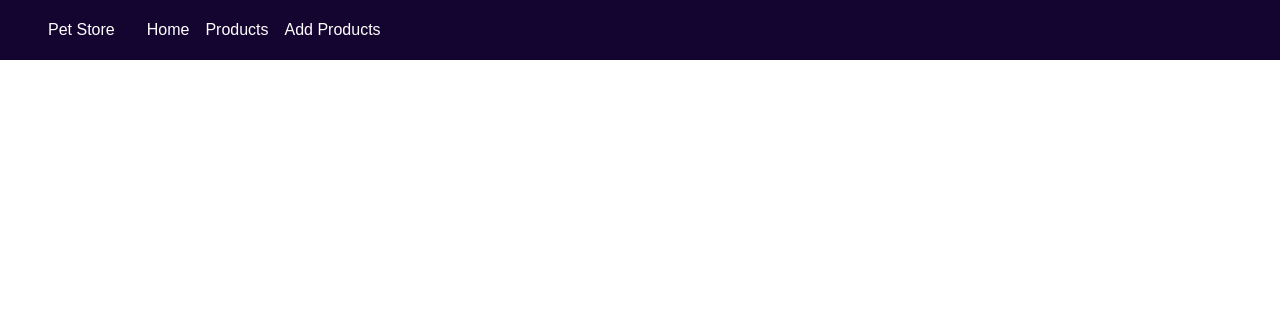
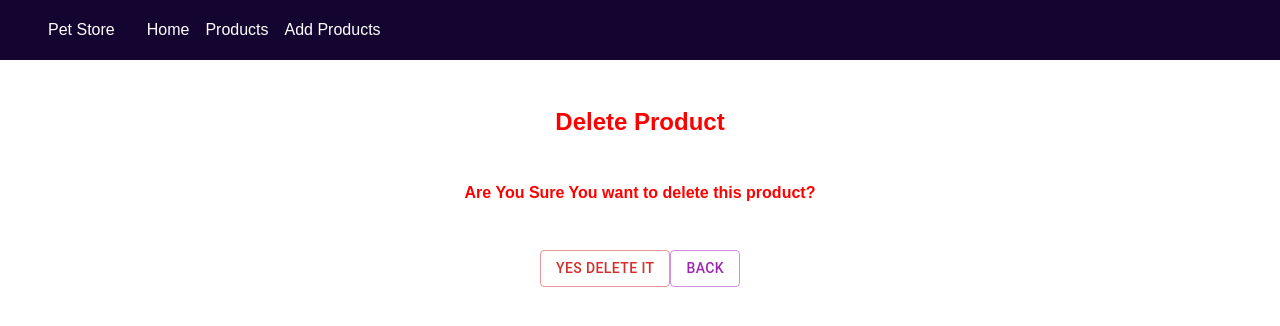
Before and after one commit to ManashviCode/Pet_Palace, a React (Create React App) app in the folder pet-frontend/: page /products/delete/1 in a window 1280 px wide. Shown: the top 326 px of the page. Built offline with nearby package versions, Linux system fonts and the light colour scheme.

Commit message:
created delete product page

```diff
--- a/pet-frontend/src/App.tsx
+++ b/pet-frontend/src/App.tsx
@@ -5,6 +5,7 @@ import Home from "./pages/home/Home.page.tsx";
 import Products from "./pages/products/Products.page.tsx";
 import AddProduct from "./pages/add-product/AddProduct.page.tsx";
 import EditProduct from "./pages/edit-product/EditProduct.page.tsx";
+import DeleteProduct from "./pages/delete-product/DeleteProduct.page.tsx";
 
 const App: React.FC = () => {
   return (
@@ -17,10 +18,11 @@ const App: React.FC = () => {
         <Routes>
           <Route path="/" element={<Home />} />
           <Route path="/products">
-                  <Route index element={<Products />} />
-                  <Route path="add" element={<AddProduct />} />
-                  <Route path="edit/:id" element={<EditProduct />} />
-               </Route>
+            <Route index element={<Products />} />
+            <Route path="add" element={<AddProduct />} />
+            <Route path="edit/:id" element={<EditProduct />} />
+            <Route path="delete/:id" element={<DeleteProduct />} />
+          </Route>
         </Routes>
       </div>
     </div>
--- /dev/null
+++ b/pet-frontend/src/pages/delete-product/DeleteProduct.page.tsx
@@ -0,0 +1,51 @@
+import React from "react";
+import "./delete-product.scss";
+import { useNavigate, useParams } from "react-router-dom";
+import { Button } from "@mui/material";
+import axios from "axios";
+import { baseUrl } from "../../constants/url.constant.ts";
+
+const EditProduct: React.FC = () => {
+  const redirect = useNavigate();
+  const { id } = useParams();
+
+  const handleDeleteBtnClick = () => {
+    axios
+      .delete(`${baseUrl}/${id}`)
+      .then((resposne) =>
+        redirect("/products", {
+          state: { message: "Product Deleted Successfully" },
+        })
+      )
+      .catch((error) => alert("Error"));
+  };
+
+  const handleBackBtnClick = () => {
+    redirect("/products");
+  };
+
+  return (
+    <div className="delete-product">
+      <h2>Delete Product</h2>
+      <h4>Are You Sure You want to delete this product?</h4>
+      <div>
+        <Button
+          variant="outlined"
+          color="error"
+          onClick={handleDeleteBtnClick}
+        >
+          Yes Delete It
+        </Button>
+        <Button
+          variant="outlined"
+          color="secondary"
+          onClick={handleBackBtnClick}
+        >
+          Back
+        </Button>
+      </div>
+    </div>
+  );
+};
+
+export default EditProduct;
--- /dev/null
+++ b/pet-frontend/src/pages/delete-product/delete-product.scss
@@ -0,0 +1,9 @@
+@import '../../mixins';
+
+.delete-product{
+    @include main-style();
+
+    h1,h2,h3,h4,h5,h6 {
+        color: red;
+    }
+}
```
